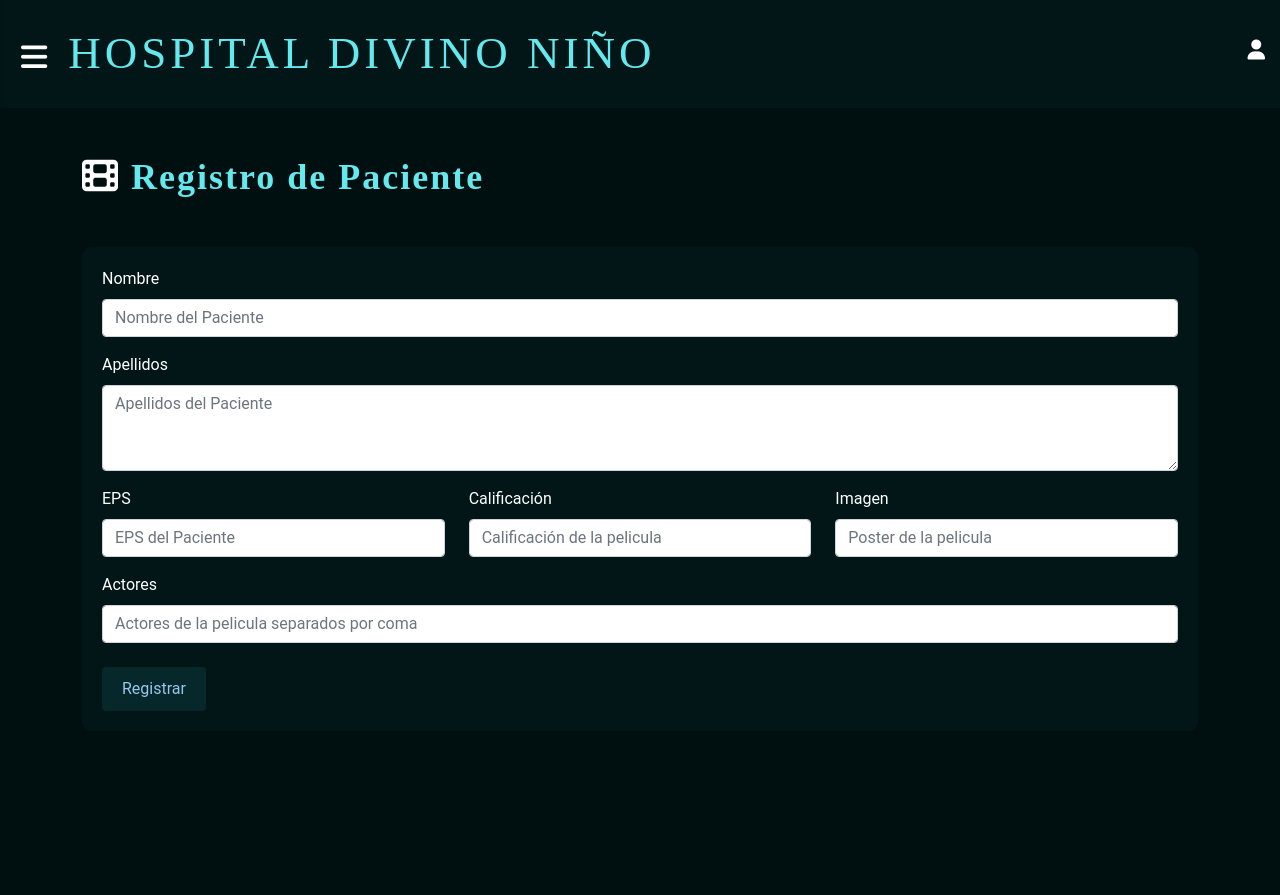
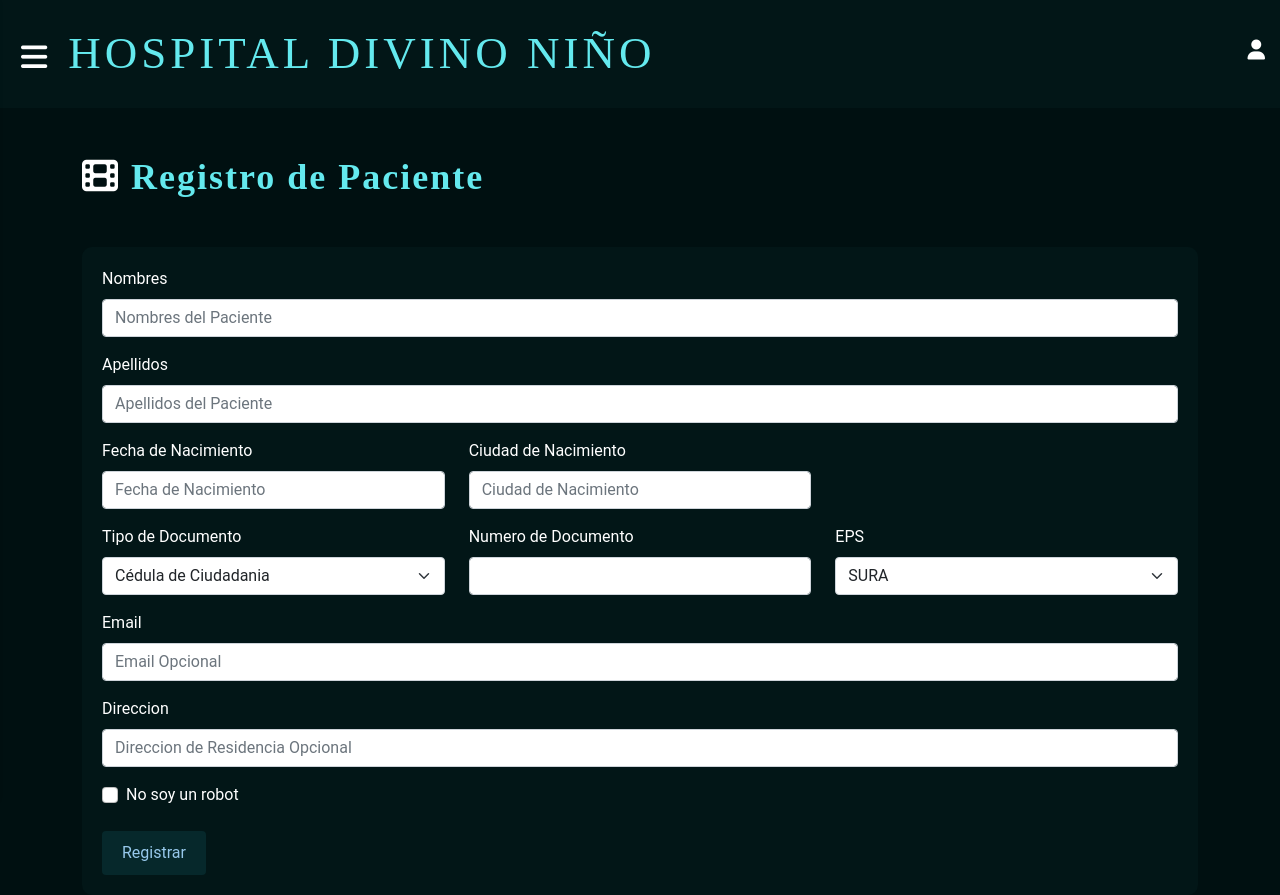
Before and after one commit to yeidigomez/Triage_hospital_20211, a React (Create React App) app: page /guardar-pelicula/1 in a window 1280 px wide. Before the commit the page ends 800 px from the top, so only its background shows below. Built offline with nearby package versions, Linux system fonts and the light colour scheme; no server answers.

Commit message:
Formulario Registro Paciente

```diff
--- a/package.json
+++ b/package.json
@@ -6,9 +6,9 @@
     "@testing-library/jest-dom": "^5.14.1",
     "@testing-library/react": "^11.2.7",
     "@testing-library/user-event": "^12.8.3",
-    "bootstrap": "^5.1.0",
+    "bootstrap": "^5.1.1",
     "react": "^17.0.2",
-    "react-bootstrap": "^2.0.0-beta.6",
+    "react-bootstrap": "^2.0.0-rc.0",
     "react-dom": "^17.0.2",
     "react-router-dom": "^5.3.0",
     "react-scripts": "4.0.3",
--- a/src/components/GuardarPelicula/GuardarPelicula.js
+++ b/src/components/GuardarPelicula/GuardarPelicula.js
@@ -1,8 +1,9 @@
-import "./GuardarPelicula.css";
+import "./GuardarPelicula.css"; //importar el css
 import Form from "react-bootstrap/Form";
 import Row from "react-bootstrap/Row";
 import Col from "react-bootstrap/Col";
 import Button from "react-bootstrap/Button";
+// import Input from "react-bootstrap/input";
 import React, { useReducer, useEffect } from "react";
 import { useParams } from "react-router-dom";
 
@@ -67,25 +68,24 @@ function GuardarPelicula() {
         <i className="fas fa-film"></i> Registro de Paciente
       </h1>
       <Form onSubmit={handleSubmit}>
-        <Form.Group className="mb-3" controlId="formGroupTitulo">
-          <Form.Label>Nombre</Form.Label>
+        <Form.Group className="mb-3" controlId="formGroupNombres">
+          <Form.Label>Nombres</Form.Label>
           <Form.Control
             type="text"
-            placeholder="Nombre del Paciente"
+            placeholder="Nombres del Paciente"
             name="nombre"
             onChange={handleChange}
-            value={formData.titulo}
+            value={formData.nombre}
           />
         </Form.Group>
-        <Form.Group className="mb-3" controlId="formGroupSinopsis">
+        <Form.Group className="mb-3" controlId="formGroupApellidos ">
           <Form.Label>Apellidos</Form.Label>
           <Form.Control
-            as="textarea"
-            rows={3}
+            type="text"
             placeholder="Apellidos del Paciente"
             name="apellidos"
             onChange={handleChange}
-            value={formData.sinopsis}
+            value={formData.apellidos}
           />
         </Form.Group>
         <Row>
@@ -93,15 +93,15 @@ function GuardarPelicula() {
             as={Col}
             lg="4"
             className="mb-3"
-            controlId="formGroupDirector"
+            controlId="formGroupNacimiento"
           >
-            <Form.Label>EPS</Form.Label>
+            <Form.Label>Fecha de Nacimiento</Form.Label>
             <Form.Control
               type="text"
-              placeholder="EPS del Paciente"
-              name="eps"
+              placeholder="Fecha de Nacimiento"
+              name="nacimiento"
               onChange={handleChange}
-              value={formData.director}
+              value={formData.nacimiento}
             />
           </Form.Group>
           <Form.Group
@@ -110,38 +110,67 @@ function GuardarPelicula() {
             md="6"
             lg="4"
             className="mb-3"
-            controlId="formGroupCalificacion"
+            controlId="formGroupCiudad"
           >
-            <Form.Label>Calificación</Form.Label>
-            <Form.Control
-              type="number"
-              step=".1"
-              placeholder="Calificación de la pelicula"
-              name="calificacion"
-              onChange={handleChange}
-              value={formData.calificacion}
-            />
-          </Form.Group>
-          <Form.Group as={Col} className="mb-3" controlId="formGroupImagen">
-            <Form.Label>Imagen</Form.Label>
+            <Form.Label>Ciudad de Nacimiento</Form.Label>
             <Form.Control
               type="text"
-              placeholder="Poster de la pelicula"
-              name="imagen"
+              step=".1"
+              placeholder="Ciudad de Nacimiento"
+              name="ciudad"
               onChange={handleChange}
-              value={formData.imagen}
+              value={formData.ciudad}
             />
           </Form.Group>
         </Row>
-        <Form.Group className="mb-4" controlId="formGroupActores">
-          <Form.Label>Actores</Form.Label>
-          <Form.Control
-            type="text"
-            placeholder="Actores de la pelicula separados por coma"
-            name="actores"
-            onChange={handleChange}
-            value={formData.actores}
-          />
+        <Form.Group className="mb-4" controlId="formGroupDocumento">
+
+        <Row className="mb-3">
+          <Form.Group as={Col} controlId="formGridTipo">
+            <Form.Label>Tipo de Documento</Form.Label>
+            <Form.Select defaultValue="EPS">
+              <option>Cédula de Ciudadania</option>
+              <option>Registro Civil</option>
+              <option>Tarjeta de Identidad</option>
+              <option>Cédula extranjera</option>
+              <option>Otro</option>
+            </Form.Select>
+          </Form.Group>
+
+          <Form.Group as={Col} controlId="formGridCDocumento">
+            <Form.Label>Numero de Documento</Form.Label>
+            <Form.Control />
+          </Form.Group>
+
+          <Form.Group as={Col} controlId="formGridEPS">
+            <Form.Label>EPS</Form.Label>
+            <Form.Select defaultValue="EPS">
+            <option>SURA</option>
+              <option>Savia Salud</option>
+              <option>IPS Universitaria</option>
+              <option>Coomeva</option>
+              <option>Sanitas</option>
+              <option>Nueva EPS</option>
+              <option>Otro</option>
+            </Form.Select>
+          </Form.Group>
+        </Row>
+        <Row className="mb-3">
+          <Form.Group as={Col} controlId="formGridEmail">
+            <Form.Label>Email</Form.Label>
+            <Form.Control type="email" placeholder="Email Opcional" />
+          </Form.Group>
+        </Row>
+
+        <Form.Group className="mb-3" controlId="formGridAddress1">
+          <Form.Label>Direccion</Form.Label>
+          <Form.Control placeholder="Direccion de Residencia Opcional" />
+        </Form.Group>
+
+        <Form.Group className="mb-3" id="formGridCheckbox">
+          <Form.Check type="checkbox" label="No soy un robot" />
+        </Form.Group>
+
         </Form.Group>
         <Button variant="primary" type="submit">
           Registrar
@@ -151,4 +180,5 @@ function GuardarPelicula() {
   );
 }
 
+
 export default GuardarPelicula;
```
Also changed, not shown: 1 other file (tests, documents, lock files or other folders).
